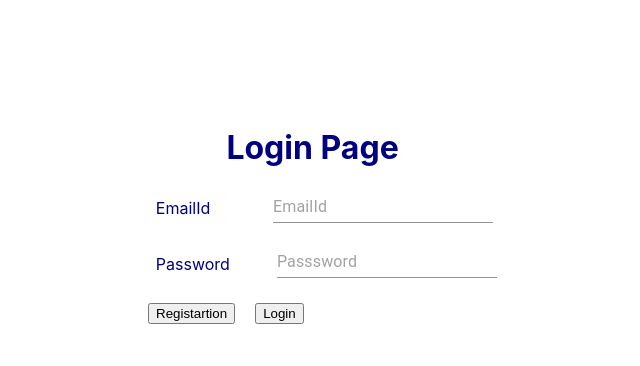
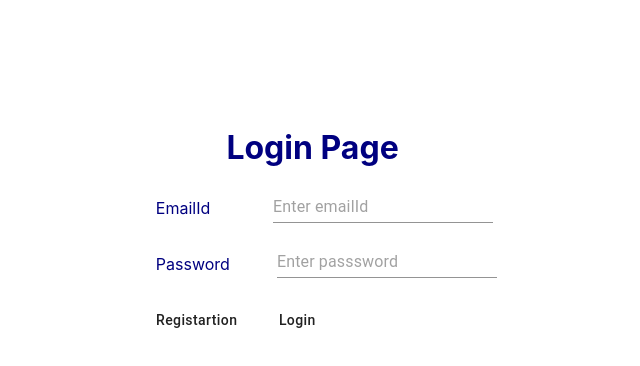
Before and after one commit to varad2011/ReactFundoo, a React (Create React App) app in the folder fundooapp/: page /login in a window 1280 px wide. Shown: the top 366 px of the page, without its empty margins (324-964 px from the left). Built offline with nearby package versions, Linux system fonts and the light colour scheme.

Commit message:
replace button to material ui button

```diff
--- a/fundooapp/src/components/Login.js
+++ b/fundooapp/src/components/Login.js
@@ -2,6 +2,7 @@ import React from 'react'
 import { TextField } from '@material-ui/core';
 import { loginUser } from '../components/Service'
 import { Container } from '@material-ui/core';
+import Button from '@material-ui/core/Button';
 import './CssStyles.css'
 //import Clickfunction from './components/clickfunction'
 class Login extends React.Component {
@@ -21,8 +22,8 @@ class Login extends React.Component {
             [event.target.name]: event.target.value
         }, () =>
             console.log(this.state, '---->name'))
+    }
 
-    }
     loginCheck = (event) => {
         console.log("coun")
         event.preventDefault();
@@ -30,24 +31,19 @@ class Login extends React.Component {
             let user = {};
             user.emailId = this.state.emailId
             user.password = this.state.password
-
             loginUser(user)
                 .then(Response => {
                     if (Response.data.message === "password Wrong") {
                         this.setState({
                             count1: this.state.count1 + 1
-
                         });
                         alert(Response.data.message)
-
                     } else {
                         this.setState.count1 = 0;
                         sessionStorage.setItem("token", Response.data.data)
                         alert(Response.data.message)
-                        this.props.history.push("/dashboard")
-
+                        this.props.history.push("/DashBoardWithDrawer")
                     }
-
                 })
                 .catch((error) => {
                     console.log(error.response.data.message)
@@ -57,49 +53,44 @@ class Login extends React.Component {
             alert("due to 3 wrong password attempt password is reset ")
             this.props.history.push("/forgetPassword")
         }
+    }
 
-
-    }
     render() {
         return (
             <div className="header" >
-
                 <Container >
                     <div>
                         <h1 className = "headerName">Login Page </h1>
                     </div>
                     <div className="userids" >
                         <text className = "loginEmailIdText">EmailId</text>
-                       <div><TextField placeholder="EmailId" name="emailId" value={this.state.emailId}
+                       <div><TextField placeholder="Enter emailId" name="emailId" value={this.state.emailId}
                             onChange={this.handlChange}></TextField></div>
                     </div>
                     <div className="password" >
                     <text className = "loginEmailIdPassword">Password</text>
                     <div>
-                    <TextField placeholder="Passsword" name="password" value={this.state.password}
+                    <TextField placeholder="Enter passsword" name="password" value={this.state.password}
                             onChange={this.handlChange}></TextField>
                     </div>
-
                     </div>
                     <div className = "loginButton">
                     <div className = "registrationClickButton" >
-                        <button onClick={() => this.props.history.push("/registration")}>Registartion</button>
+                        <Button
+                        style = {{"textTransform": 'none'}}
+                        color ="default"
+                        onClick={() => this.props.history.push("/registration")}>Registartion</Button>
                     </div>
-
                     <div className = "loginClickButton">
-                        <button
+                        <Button
+                            style = {{"textTransform": 'none'}}
+                        color ="default"
                             onClick={this.loginCheck}>
                             Login
-                        </button>
-
+                        </Button>
                     </div>
-
                     </div>
-
                 </Container>
-
-
-
             </div>
         );
     }
```
